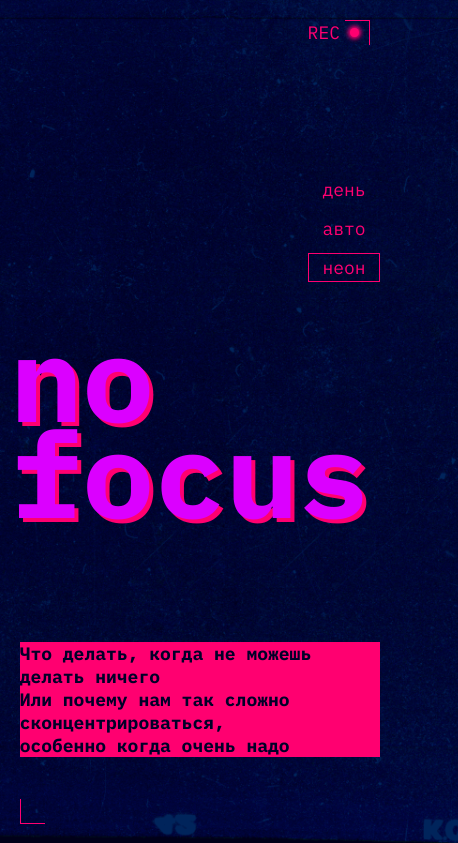
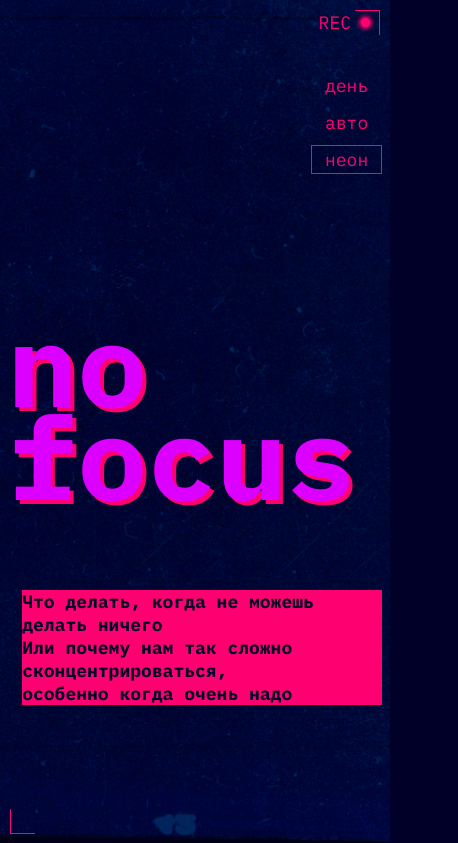
Before and after one commit to bungle608/slozhno-sosredotochitsya, a plain HTML site: page index.html in a window 390 px wide. Both pictures are taken after a click on the button "неон". Shown: the top 843 px of the page, 458 px wide, since content can reach past the window. Drawn offline with Linux system fonts and the light colour scheme.

Commit message:
Исправляю ошибки ревьювера

```diff
--- a/index.html
+++ b/index.html
@@ -201,10 +201,10 @@
                         loading="lazy">
                       </div>
               </section>
-          <footer class="footer decorated-zone">
+            </main>
+              <footer class="footer decorated-zone ">
             <h2 class="page-title footer-text">focus</h2>
           </footer>
-            </main>
     <script src="./scripts/script.js"></script>
   </body>
 </html>
--- a/styles/style.css
+++ b/styles/style.css
@@ -1,4 +1,7 @@
 /* Основные стили проекта. Это стили для темы, которую вы верстаете первой. */
+
+
+
 
 .page {
   font-family: var(--font-family-page, "IBM Plex mono", monospace);
@@ -10,6 +13,7 @@
   background-position: center;
   background-size: cover;
   background-attachment: fixed;
+  max-width: 100%;
 
 }
 
@@ -17,9 +21,9 @@
 
 .envelope {
   display: grid;
-  padding: clamp(10px, 0.0286rem + 2.5445vw, 20px);
+  padding: clamp(1rem, 1vmax, 10rem) 0rem;
   block-size: max(100vb, 640px);
-  gap: 60px;
+  gap: 57px;
 }
 
 .header {
@@ -106,8 +110,9 @@
 }
 
 .rec-decor::before {
-  content: "REC";
+  content: "rec";
   color: var(--theme-color, #ff0070);
+  text-transform: uppercase;
 }
 
 .rec-decor::after {
@@ -136,6 +141,7 @@
   font-weight: var(--font-weight, 700);
   background: var(--accent-color, #ff0070);
   justify-self: end;
+  margin-inline-end: 22px;
 }
 
 .main {
@@ -225,6 +231,7 @@
   grid-template-columns: repeat(3, 1fr);
   grid-template-rows: minmax(auto, 260px) minmax(auto, 315px) minmax(auto, 435px);
   gap: 21px;
+  padding-block-end: 57px;
 }
 
 .sunset {
@@ -265,9 +272,13 @@
   height: 100vh;
   display: flex;
   justify-content: center;
-  align-items: center;
-  margin-block-start: 19px;
+  min-block-size: 768px;
 }
+
+.footer-text {
+  margin-block-start: 0;
+}
+
 
 @media (max-width: 768px) {
 
@@ -275,7 +286,9 @@
       display: flex;
       align-items: end;
       flex-direction: column;
-      margin-block-start: 165px;
+      margin-block-start: 172px;
+      margin-inline-end: 20px;
+      gap: 7px;
   }
 
   .page-title {
@@ -322,19 +335,31 @@
 
 }
 
-@media (max-width: 375px) {
+@media (max-width: 500px) {
 
   .envelope {
+      padding: clamp(1rem, 1vmax, 10rem) 2cqmin;
       gap: 20px
+  }
+
+
+  .page-title {
+    font-size: clamp(7.25rem, 7.0115rem + 1.0178vw, 7.5rem);
+    margin-block-start: 49px;
   }
 
   .page-title:not(:last-child) {
       margin-block-end: 42px;
   }
 
+  .subtitle {
+    margin-inline-end: 0;
+  }
+
   .header__theme-menu-list {
-      margin-block-start: 60px;
-      gap: 7px;
+      margin-block-start: 55px;
+      gap: 8px;
+      margin-inline-end: 0;
   }
 
   .main__section {
@@ -375,6 +400,7 @@
       grid-template-columns: repeat(2, 1fr);
       grid-template-rows: minmax(auto, 142px);
       gap: 10px;
+      padding-block-end: 0;
   }
 
   .ice-cream {
@@ -389,10 +415,6 @@
       grid-column: span 2;
   }
 
-  .footer-text {
-      margin-block-start: 21px;
-  }
-
   .decorated-zone::before {
       inset-inline-end: 10px;
       inset-block-start: 10px;
@@ -403,6 +425,9 @@
       inset-block-end: 10px;
   }
 
+  .footer {
+    min-block-size: 700px;
+  }
 
   .rec-decor {
       inset-inline-end: 20px;
```
